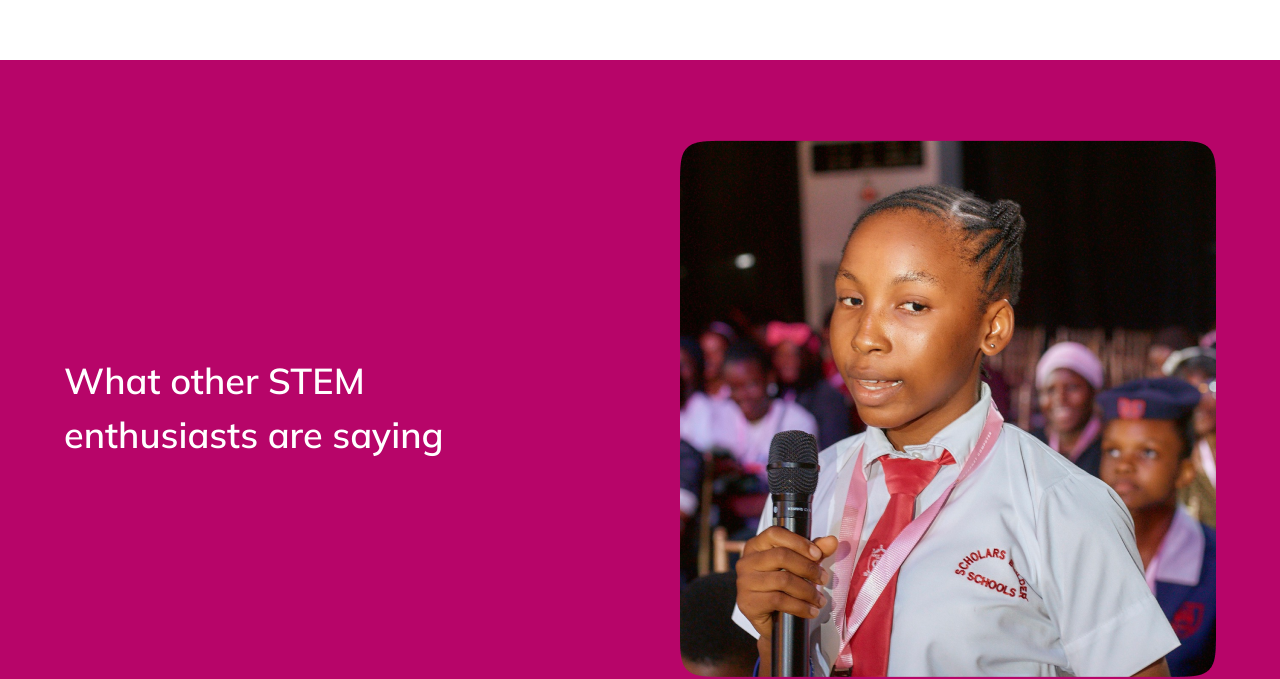
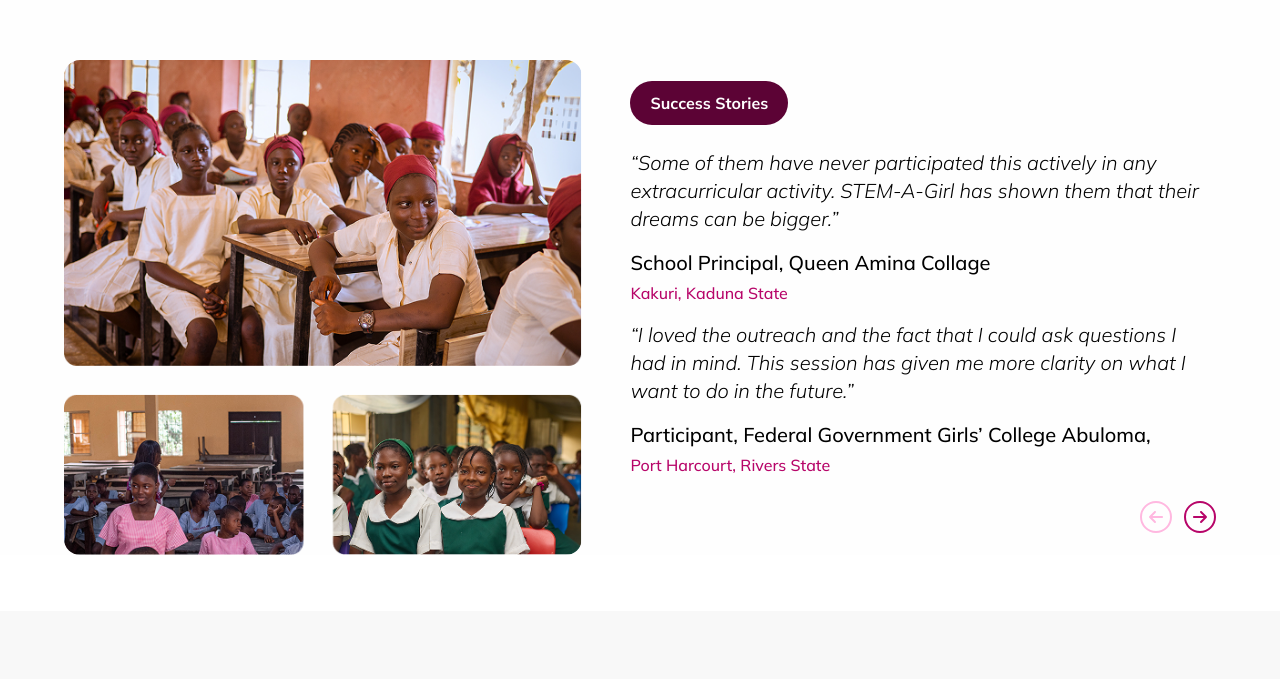
Before and after one commit to she-code-africa/stem-a-girl-fe, a React (Create React App) app: page / in a window 1280 px wide. Shown: the part 2878-3557 px from the top of the page. Built offline with nearby package versions, Linux system fonts and the light colour scheme; no server answers.

Commit message:
feat: add Success Stories slider section to homepage

```diff
--- a/src/assets/images/index.jsx
+++ b/src/assets/images/index.jsx
@@ -29,6 +29,8 @@ import programMissionGirl from "./homepage/program-mission-girl.png";
 import codingFromScratchCardImg from "./homepage/coding-from-scratch-card-img.jpg";
 import gameDevCardImg from "./homepage/game-dev-card-img.png";
 import roboticsCardImg from "./homepage/robotics-card-img.jpg";
+import successStoryImg1 from "./homepage/success-story-img-1.png";
+import successStoryImg2 from "./homepage/success-story-img-2.png";
 
 
 export {
@@ -61,5 +63,7 @@ export {
   programMissionGirl,
   codingFromScratchCardImg,
   gameDevCardImg,
-  roboticsCardImg
+  roboticsCardImg,
+  successStoryImg1,
+  successStoryImg2,
 };
--- a/src/components/shared-components/index.jsx
+++ b/src/components/shared-components/index.jsx
@@ -5,6 +5,7 @@ import InfoCardSlider from "./activities/info-card/InfoCardSlider";
 import EventsSlider from "./activities/events";
 import InfoCard from "./activities/info-card/InfoCard";
 import ProgramMission from "./program-mission";
+import SuccessStories from "./success-stories";
 
 export {
   HeroComponent,
@@ -14,4 +15,5 @@ export {
   EventsSlider,
   InfoCard,
   ProgramMission,
+  SuccessStories,
 };
--- /dev/null
+++ b/src/components/shared-components/success-stories/index.jsx
@@ -0,0 +1,117 @@
+import React, { useState } from "react";
+import { successStoryImg1, successStoryImg2 } from "../../../assets/images";
+import { FaArrowLeft, FaArrowRight } from "react-icons/fa6";
+
+const slides = [
+  {
+    image: successStoryImg1,
+    testimonials: [
+      {
+        name: "School Principal, Queen Amina Collage",
+        location: "Kakuri, Kaduna State",
+        quote:
+          "Some of them have never participated this actively in any extracurricular activity. STEM-A-Girl has shown them that their dreams can be bigger.",
+      },
+      {
+        name: "Participant, Federal Government Girls’ College Abuloma,",
+        location: "Port Harcourt, Rivers State",
+        quote:
+          "I loved the outreach and the fact that I could ask questions I had in mind. This session has given me more clarity on what I want to do in the future.",
+      },
+    ],
+  },
+  {
+    image: successStoryImg2,
+    testimonials: [
+      {
+        name: "Participant, Top Flight College, ",
+        location: "Gbagada, Lagos",
+        quote:
+          "I used to hear that only smart people should go to science class. But today I know that’s not true. Anyone can do science if they’re interested and dedicated.",
+      },
+      {
+        name: "Teacher and Club Facilitator, Government Model Secondary School,",
+        location: "Asaba, Delta State ",
+        quote:
+          "The STEM-A-Girl Outreach gave me tools and motivation to support these girls beyond the classroom. Now, I’m not just teaching, I’m mentoring future innovators.",
+      },
+    ],
+  },
+];
+
+const SuccessStories = () => {
+  const [current, setCurrent] = useState(0);
+
+  const isFirst = current === 0;
+  const isLast = current === slides.length - 1;
+
+  const prev = () => { if (!isFirst) setCurrent((c) => c - 1); };
+  const next = () => { if (!isLast) setCurrent((c) => c + 1); };
+
+  const slide = slides[current];
+
+  return (
+    <section className="bg-[#FEFEFE] mt-16 pt-16 w-full text-white overflow-hidden">
+      <div className="w-[90%] max-w-[1280px] mx-auto flex flex-col lg:flex-row lg:items-center lg:gap-12">
+        <div className="w-full lg:w-[45%] flex-shrink-0 rounded-2xl overflow-hidden mb-8 lg:mb-0">
+          <img
+            src={slide.image}
+            alt="Success stories"
+            className="w-full h-full object-cover"
+          />
+        </div>
+
+        {/* Content */}
+        <div className="md:mt-16 xl:mt-0 w-full lg:w-[55%] flex flex-col gap-6">
+          <span className="inline-block self-start bg-[#5C0335] text-white rounded-full font-bold text-sm md:text-base px-5 py-2.5">
+            Success Stories
+          </span>
+
+          <div className="flex flex-col gap-4">
+            {slide.testimonials.map((t, i) => (
+              <div key={i} className="flex flex-col gap-1">
+                <p className="text-black text-base md:text-lg xl:text-xl leading-relaxed font-light italic">
+                  &ldquo;{t.quote}&rdquo;
+                </p>
+                <p className="text-black text-sm md:text-lg xl:text-xl mt-1 xl:mt-3 font-medium">
+                  {t.name}
+                </p>
+                <p className="text-[#B70569] text-base font-medium">{t.location}</p>
+              </div>
+            ))}
+          </div>
+
+          {/* Navigation arrows */}
+          <div className="flex items-center gap-3 self-end">
+            <button
+              onClick={prev}
+              aria-label="Previous slide"
+              disabled={isFirst}
+              className={`w-8 h-8 rounded-full flex items-center justify-center transition-colors border-2 ${
+                isFirst
+                  ? "text-[#FFB8E0] border-[#FFB8E0] cursor-not-allowed"
+                  : "text-[#B70569] border-[#B70569]"
+              }`}
+            >
+              <FaArrowLeft className="text-sm md:text-base" />
+            </button>
+            <button
+              onClick={next}
+              aria-label="Next slide"
+              disabled={isLast}
+              className={`w-8 h-8 rounded-full flex items-center justify-center transition-colors border-2 ${
+                isLast
+                  ? "text-[#FFB8E0] border-[#FFB8E0] cursor-not-allowed"
+                  : "text-[#B70569] border-[#B70569]"
+              }`}
+            >
+              <FaArrowRight className="text-sm md:text-base" />
+            </button>
+          </div>
+        </div>
+      </div>
+    </section>
+  );
+};
+
+export default SuccessStories;
--- a/src/pages/home/page.jsx
+++ b/src/pages/home/page.jsx
@@ -2,11 +2,9 @@ import React from "react";
 import { GlobalLayout } from "../../components";
 import Header from "../../components/header";
 import Stats from "../../components/shared-components/stats";
-import { ProgramMission } from "../../components/shared-components";
-import { girlChild } from "../../assets/images";
+import { ProgramMission, SuccessStories } from "../../components/shared-components";
 import FAQ from "../../components/faq";
 import { activities } from "../../utils/appData";
-import TestimonialsSlider from "../../components/activities/coding-page/TestimonialsSlider";
 import { Link } from "react-router-dom";
 import { FaArrowRight } from "react-icons/fa6";
 
@@ -62,22 +60,7 @@ const HomePage = () => {
           </div>
         </div>
       </section>
-      <section className="w-full bg-primaryPink pt-20 pb-24 mt-32 text-white">
-        <div className=" w-[90%] max-w-[1280px] mx-auto md:flex md:flex-row md:items-center lg:justify-between md:gap-10">
-          <article className="w-full lg:max-w-[600px]">
-            <h3 className="font-semibold text-2xl md:text-3xl lg:text-4xl leading-normal md:leading-normal lg:leading-normal  w-full md:max-w-[450px]">
-              What other STEM enthusiasts are saying
-            </h3>
-
-            {/* <TestimonialsSlider /> */}
-          </article>
-          <div className="w-full flex justify-end">
-            <div className="m-0 p-0 w-full max-w-[536px] hidden lg:block ">
-              <img src={girlChild} alt="girl-child-pic" className="w-full " />
-            </div>
-          </div>
-        </div>
-      </section>
+      <SuccessStories />
 
       <FAQ />
     </GlobalLayout>
```
Also changed, not shown: src/assets/images/homepage/success-story-img-1.png (added), src/assets/images/homepage/success-story-img-2.png (added).
